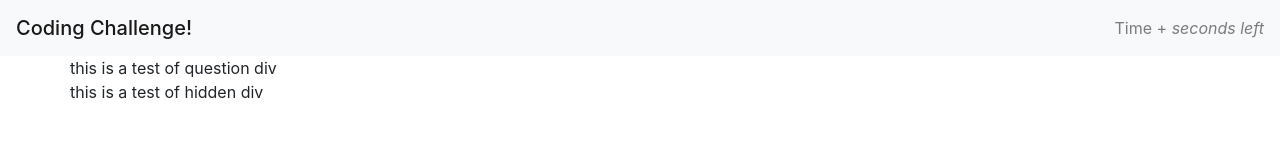
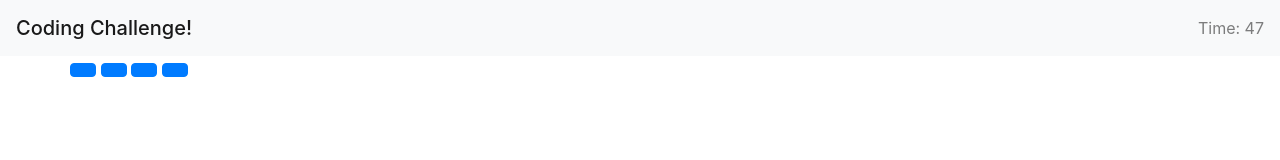
Before and after one commit to RicardoLRjr/3-11-20-HW, a plain HTML site: page index.html in a window 1280 px wide. Both pictures are taken after a click on the button "Start here!". Drawn offline with nearby package versions, Linux system fonts and the light colour scheme.

Commit message:
added in last window functionality, still need to copy score over

```diff
--- a/index.html
+++ b/index.html
@@ -22,8 +22,8 @@
   <body>
     <nav class="navbar navbar-light bg-light">
       <span class="navbar-brand mb-0 h1">Coding Challenge!</span>
-      <span class="navbar-text" id="score">
-        Time + <var>seconds left</var>
+      <span class="navbar-text" id="time">
+
       </span>
     </nav>
     <main class="container">
@@ -49,11 +49,36 @@
       <section class="row">
         <section class="column">
           <section id="question-div">
+            <button id="question-1" type="button" class="btn btn-primary">
 
+            </button>
+            <button id="question-2" type="button" class="btn btn-primary">
+
+            </button>
+            <button id="question-3" type="button" class="btn btn-primary">
+
+            </button>
+            <button id="question-4" type="button" class="btn btn-primary">
+
+            </button>
           </section>
           <div id="correct-wrong">
 
           </div>
+        </section>
+        <section class="row" id="score-screen">
+          <section class="column">
+            <p> Game Over!
+            </p>
+            <form>
+              <div class="form-group">
+                <label for="exampleInputEmail1">Name Here</label>
+                <input type="text" class="form-control" id="exampleNameInput" aria-describedby="emailHelp">
+                <small id="emailHelp" class="form-text text-muted">Please place your name above</small>
+                <button type="submit" id="score-submit" class="btn btn-primary">Submit Name</button>
+              </div>
+              </form>
+          </section>
         </section>
       </section>
     </main>
--- a/script.js
+++ b/script.js
@@ -17,17 +17,24 @@
 
 // Variables:
 var seconds = 75;
+var time = document.getElementById("time")
 // this is the score/time element featured in the top right corner. It ticks down at rate of one per second
 // and will go down by 10 immediately if question is wrong.
 var questionArray = [question1, question2, question3, question4];
 // this is the array containing each of the question objects.
-var startBtn = document.getElementById("start-button")
-var startPage = document.getElementById("start-page")
-var questionDiv = document.getElementById("question-div")
-var hiddenDiv = document.getElementById("correct-wrong")
-
-
-
+var startBtn = document.getElementById("start-button");
+// refers to the start button
+var startPage = document.getElementById("start-page");
+// refers to the start page
+var questionDiv = document.getElementById("question-div");
+// refers to the div containing the question elements
+var hiddenDiv = document.getElementById("correct-wrong");
+// refers to the div containing the correct/wrong dialogue
+var scorescreen = document.getElementById("score-screen")
+// refers to the score-screen dialogue
+var submitScore = document.getElementById("score-submit")
+// refers to the submit-score button
+var NameValue = document.getElementById("exampleNameInput")
 // Objects:
 var question1 = {
     True1:"Javascript",
@@ -61,9 +68,46 @@ var question4 = {
 
 // Functions:
 
-startBtn.addEventListener("click", function(){
-    startPage.setAttribute("style", "display: none")
+localStorage.getItem(NameValue)
 
-    questionDiv.textContent = "this is a test of question div"
-    hiddenDiv.textContent = "this is a test of hidden div"
+function setTime() {
+    time.textContent = seconds
+    var timerInterval = setInterval(function() {
+      seconds--;
+      time.textContent = "Time: " + seconds;
+
+      if(seconds === 0) {
+        clearInterval(timerInterval);
+        console.log("time ran out!");
+        questionDiv.setAttribute("style", "display: none")
+        hiddenDiv.setAttribute("style", "display: none")
+        scorescreen.setAttribute("style", "display: block")
+      }
+
+    }, 100);
+  }
+// Modified from activity  04-09
+
+startBtn.addEventListener("click", function() {
+    startPage.setAttribute("style", "display: none");
+
+    questionDiv.setAttribute("style", "display: inline");
+    hiddenDiv.setAttribute("style", "display: inline");
+
+
+
+    setTime();
+    questionGame();
+
 })
+
+function questionGame() {
+
+
+    for (i = 0; i < questionArray.length; i++) {
+        console.log("questionarray");
+}}
+submitScore.addEventListener("click", function(event) {
+event.preventDefault();
+localStorage.setItem("Name Value", NameValue.value,);
+})
--- a/style.css
+++ b/style.css
@@ -0,0 +1,15 @@
+#question-div{
+    display: none;
+
+}
+
+
+#correct-wrong{
+display: none;
+
+}
+
+#score-screen{
+display: none;
+
+}
```
